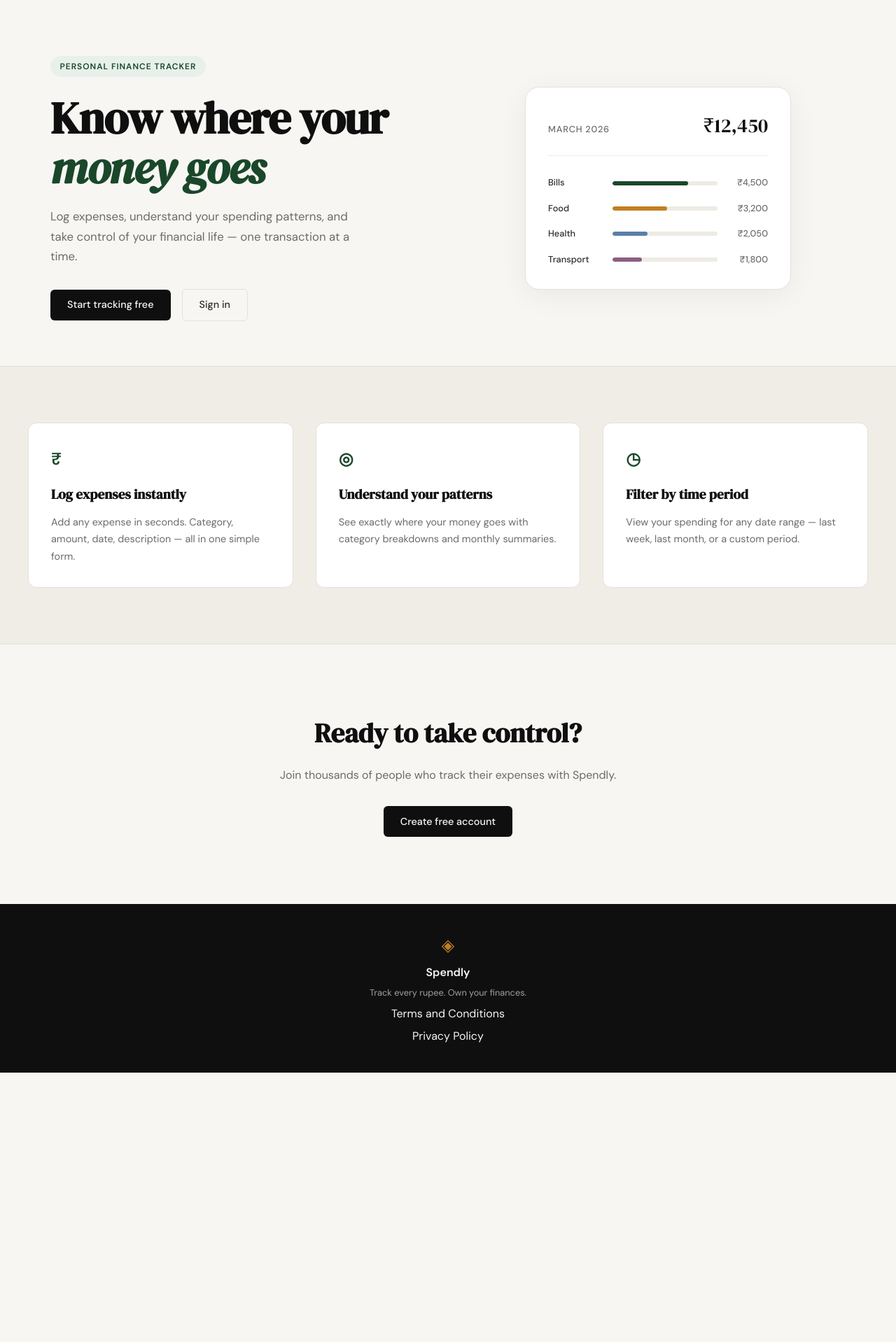
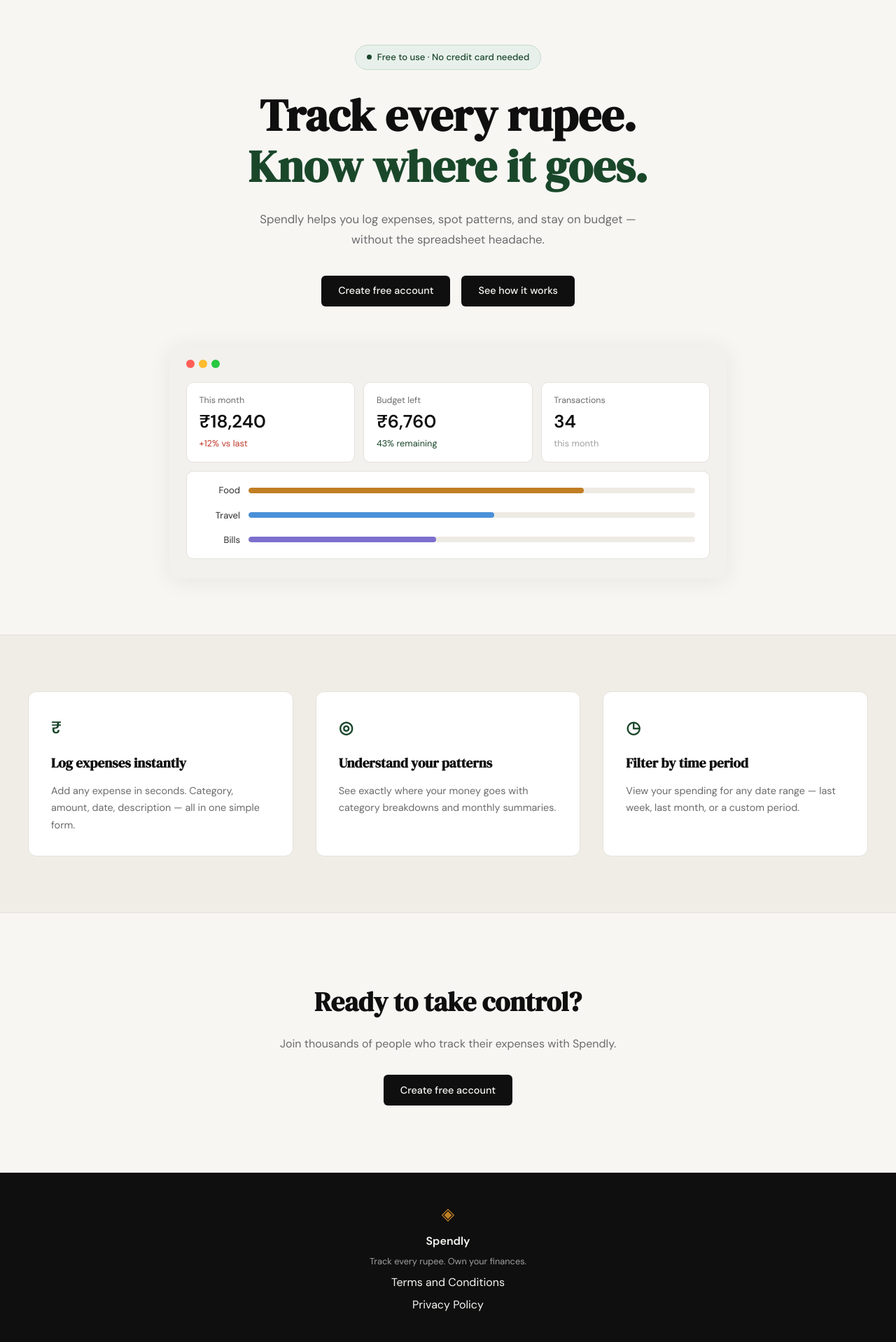
Before and after one commit to krishna4asp/Spendly, a Flask app: page / in a window 1280 px wide. Shown: the part 61-1979 px from the top of the page at 70% size. Before the commit the page ends 1594 px from the top, so only its background shows below. Run offline with Flask 3, Linux system fonts and the light colour scheme.

Commit message:
landing: redesign hero section to match mockup
- Centered single-column layout replacing two-column grid
- New badge, title with accent line, updated subtitle and CTAs
- New dashboard mock with stat tiles and category bars
- Add static/css/landing.css for hero-specific styles

Co-Authored-By: Claude Sonnet 4.6 <noreply@anthropic.com>

```diff
--- /dev/null
+++ b/static/css/landing.css
@@ -0,0 +1,180 @@
+/* ------------------------------------------------------------------ */
+/* Hero — centered layout override                                      */
+/* ------------------------------------------------------------------ */
+
+.hero--centered {
+    display: flex;
+    flex-direction: column;
+    align-items: center;
+    text-align: center;
+    padding: 4rem 2rem 5rem;
+    max-width: 860px;
+    margin: 0 auto;
+    gap: 0;
+}
+
+/* Badge */
+.hero-badge-new {
+    display: inline-flex;
+    align-items: center;
+    gap: 0.5rem;
+    background: var(--accent-light);
+    color: var(--accent);
+    border: 1px solid #c5dcc9;
+    font-size: 0.82rem;
+    font-weight: 500;
+    padding: 0.4rem 1rem;
+    border-radius: 999px;
+    margin-bottom: 1.75rem;
+}
+
+.hero-badge-dot {
+    width: 7px;
+    height: 7px;
+    border-radius: 50%;
+    background: var(--accent);
+    flex-shrink: 0;
+}
+
+/* Title */
+.hero-title-new {
+    font-family: var(--font-display);
+    font-size: clamp(2.6rem, 6vw, 4rem);
+    line-height: 1.15;
+    color: var(--ink);
+    margin-bottom: 1.5rem;
+}
+
+.hero-title-accent {
+    color: var(--accent);
+}
+
+/* Subtitle */
+.hero-subtitle-new {
+    font-size: 1.05rem;
+    color: var(--ink-muted);
+    line-height: 1.75;
+    max-width: 560px;
+    margin: 0 auto 2.25rem;
+}
+
+/* CTA buttons */
+.hero-actions--centered {
+    justify-content: center;
+    margin-bottom: 3.5rem;
+}
+
+/* ------------------------------------------------------------------ */
+/* Dashboard mock                                                       */
+/* ------------------------------------------------------------------ */
+
+.dash-mock {
+    width: 100%;
+    background: #f2f1ee;
+    border-radius: 16px;
+    padding: 1.25rem 1.5rem 1.75rem;
+    box-shadow: 0 4px 32px rgba(0, 0, 0, 0.07);
+}
+
+/* Traffic lights */
+.dash-titlebar {
+    display: flex;
+    gap: 6px;
+    margin-bottom: 1.25rem;
+}
+
+.dash-dot {
+    width: 12px;
+    height: 12px;
+    border-radius: 50%;
+}
+
+.dash-dot--red    { background: #ff5f57; }
+.dash-dot--yellow { background: #febc2e; }
+.dash-dot--green  { background: #28c840; }
+
+/* Stat tiles */
+.dash-stats {
+    display: grid;
+    grid-template-columns: repeat(3, 1fr);
+    gap: 0.75rem;
+    margin-bottom: 0.75rem;
+}
+
+.dash-stat {
+    background: #ffffff;
+    border: 1px solid var(--border);
+    border-radius: 10px;
+    padding: 1rem 1.1rem;
+    text-align: left;
+}
+
+.dash-stat-label {
+    font-size: 0.78rem;
+    color: var(--ink-muted);
+    margin-bottom: 0.35rem;
+}
+
+.dash-stat-value {
+    font-size: 1.6rem;
+    font-weight: 600;
+    color: var(--ink);
+    line-height: 1.2;
+    margin-bottom: 0.3rem;
+}
+
+.dash-stat-sub {
+    font-size: 0.8rem;
+    color: var(--ink-faint);
+}
+
+.dash-stat-sub--danger  { color: var(--danger); }
+.dash-stat-sub--success { color: var(--accent); }
+
+/* Category bars */
+.dash-bars {
+    background: #ffffff;
+    border: 1px solid var(--border);
+    border-radius: 10px;
+    padding: 1rem 1.25rem;
+    display: flex;
+    flex-direction: column;
+    gap: 0.9rem;
+}
+
+.dash-bar-row {
+    display: grid;
+    grid-template-columns: 56px 1fr;
+    align-items: center;
+    gap: 0.75rem;
+}
+
+.dash-bar-label {
+    font-size: 0.82rem;
+    color: var(--ink-soft);
+    text-align: right;
+}
+
+.dash-bar-track {
+    height: 8px;
+    background: var(--border-soft);
+    border-radius: 999px;
+    overflow: hidden;
+}
+
+.dash-bar {
+    height: 100%;
+    border-radius: 999px;
+}
+
+.dash-bar--amber  { background: #c17f24; }
+.dash-bar--blue   { background: #4a90d9; }
+.dash-bar--indigo { background: #7c6fcd; }
+
+/* ------------------------------------------------------------------ */
+/* Responsive                                                           */
+/* ------------------------------------------------------------------ */
+
+@media (max-width: 600px) {
+    .dash-stats { grid-template-columns: 1fr; }
+}
--- a/templates/landing.html
+++ b/templates/landing.html
@@ -2,59 +2,72 @@
 
 {% block title %}Spendly — Track Every Rupee{% endblock %}
 
+{% block head %}
+<link rel="stylesheet" href="{{ url_for('static', filename='css/landing.css') }}">
+{% endblock %}
+
 {% block content %}
 
-<section class="hero">
-    <div class="hero-inner">
-        <div class="hero-badge">Personal Finance Tracker</div>
-        <h1 class="hero-title">
-            Know where your<br>
-            <em>money goes</em>
+<section class="hero hero--centered">
+    <div class="hero-text">
+        <div class="hero-badge-new">
+            <span class="hero-badge-dot"></span>
+            Free to use · No credit card needed
+        </div>
+        <h1 class="hero-title-new">
+            Track every rupee.<br>
+            <span class="hero-title-accent">Know where it goes.</span>
         </h1>
-        <p class="hero-subtitle">
-            Log expenses, understand your spending patterns,
-            and take control of your financial life —
-            one transaction at a time.
+        <p class="hero-subtitle-new">
+            Spendly helps you log expenses, spot patterns, and stay
+            on budget — without the spreadsheet headache.
         </p>
-        <div class="hero-actions">
-            <a href="{{ url_for('register') }}" class="btn-primary">Start tracking free</a>
-            <a href="{{ url_for('login') }}" class="btn-ghost">Sign in</a>
+        <div class="hero-actions hero-actions--centered">
+            <a href="{{ url_for('register') }}" class="btn-primary">Create free account</a>
+            <a href="#" class="btn-primary">See how it works</a>
         </div>
     </div>
-    <div class="hero-visual">
-        <div class="mock-card">
-            <div class="mock-card-header">
-                <span class="mock-label">March 2026</span>
-                <span class="mock-total">₹12,450</span>
+
+    <div class="dash-mock">
+        <div class="dash-titlebar">
+            <span class="dash-dot dash-dot--red"></span>
+            <span class="dash-dot dash-dot--yellow"></span>
+            <span class="dash-dot dash-dot--green"></span>
+        </div>
+        <div class="dash-stats">
+            <div class="dash-stat">
+                <p class="dash-stat-label">This month</p>
+                <p class="dash-stat-value">₹18,240</p>
+                <p class="dash-stat-sub dash-stat-sub--danger">+12% vs last</p>
             </div>
-            <div class="mock-bars">
-                <div class="mock-bar-row">
-                    <span class="mock-cat">Bills</span>
-                    <div class="mock-bar-track">
-                        <div class="mock-bar" style="width: 72%"></div>
-                    </div>
-                    <span class="mock-amt">₹4,500</span>
+            <div class="dash-stat">
+                <p class="dash-stat-label">Budget left</p>
+                <p class="dash-stat-value">₹6,760</p>
+                <p class="dash-stat-sub dash-stat-sub--success">43% remaining</p>
+            </div>
+            <div class="dash-stat">
+                <p class="dash-stat-label">Transactions</p>
+                <p class="dash-stat-value">34</p>
+                <p class="dash-stat-sub">this month</p>
+            </div>
+        </div>
+        <div class="dash-bars">
+            <div class="dash-bar-row">
+                <span class="dash-bar-label">Food</span>
+                <div class="dash-bar-track">
+                    <div class="dash-bar dash-bar--amber" style="width: 75%"></div>
                 </div>
-                <div class="mock-bar-row">
-                    <span class="mock-cat">Food</span>
-                    <div class="mock-bar-track">
-                        <div class="mock-bar mock-bar-2" style="width: 52%"></div>
-                    </div>
-                    <span class="mock-amt">₹3,200</span>
+            </div>
+            <div class="dash-bar-row">
+                <span class="dash-bar-label">Travel</span>
+                <div class="dash-bar-track">
+                    <div class="dash-bar dash-bar--blue" style="width: 55%"></div>
                 </div>
-                <div class="mock-bar-row">
-                    <span class="mock-cat">Health</span>
-                    <div class="mock-bar-track">
-                        <div class="mock-bar mock-bar-3" style="width: 33%"></div>
-                    </div>
-                    <span class="mock-amt">₹2,050</span>
-                </div>
-                <div class="mock-bar-row">
-                    <span class="mock-cat">Transport</span>
-                    <div class="mock-bar-track">
-                        <div class="mock-bar mock-bar-4" style="width: 28%"></div>
-                    </div>
-                    <span class="mock-amt">₹1,800</span>
+            </div>
+            <div class="dash-bar-row">
+                <span class="dash-bar-label">Bills</span>
+                <div class="dash-bar-track">
+                    <div class="dash-bar dash-bar--indigo" style="width: 42%"></div>
                 </div>
             </div>
         </div>
```
